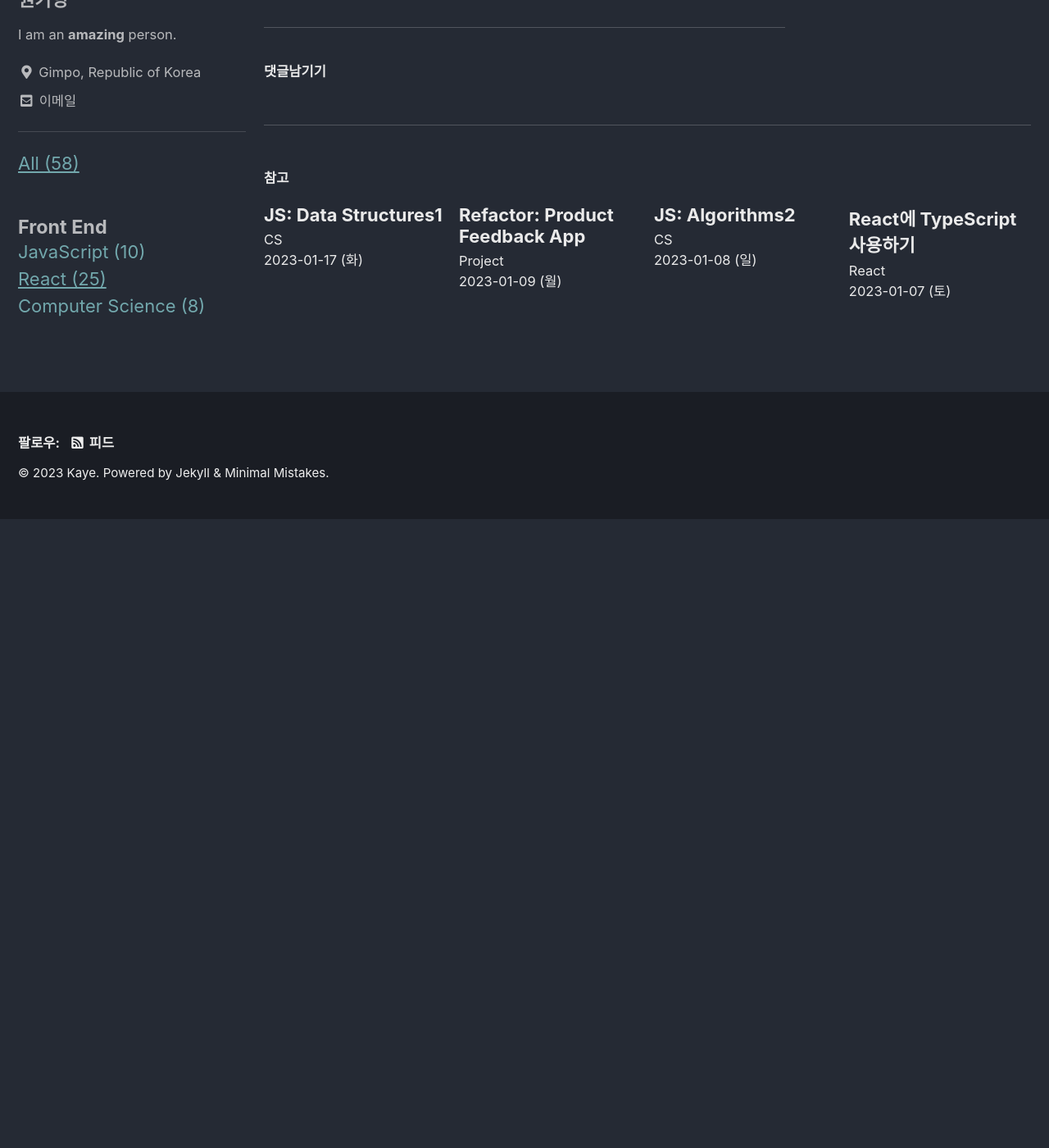
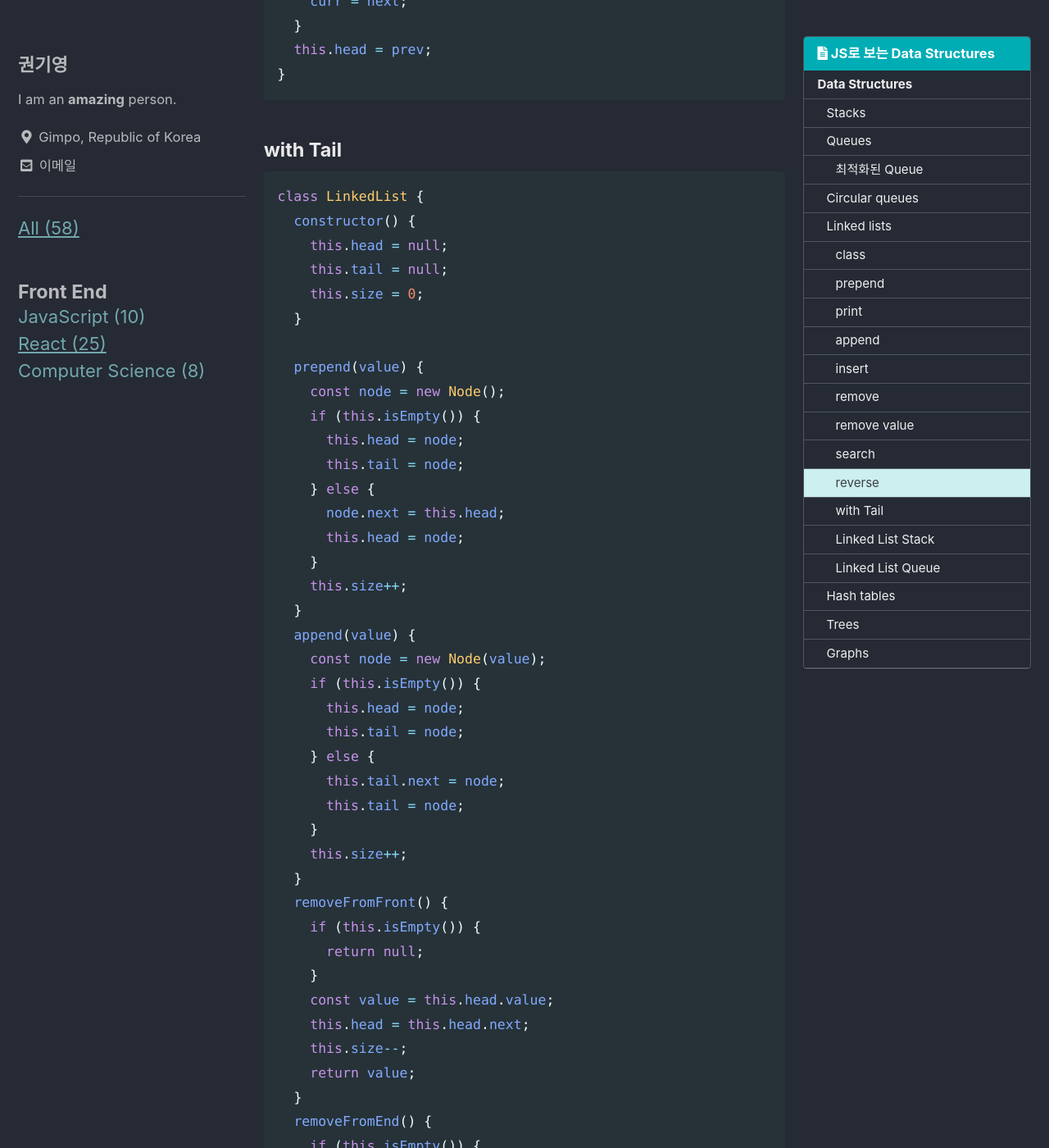
Before and after one commit to jhan117/jhan117.github.io, a Jekyll site: the page built from _posts/2023-01-17-js-data-structures-learn2.md, in a window 1280 px wide and 1400 px high, scrolled down 12055 px. Shown: the whole window at 82% size. Built offline with Jekyll 4.4.1, drawn with Linux system fonts in a browser that asks for light colours; cached includes are drawn as plain includes; comment, search, counter and statistics services are not loaded; before the commit the page ends 12688 px from its top, so only the background shows below that; some of the changed text lies outside the part shown.

Commit message:
TIL: 2023-01-19

````diff
--- a/_posts/2023-01-17-js-data-structures-learn2.md
+++ b/_posts/2023-01-17-js-data-structures-learn2.md
@@ -379,7 +379,254 @@ removeValue(value) {
 }
 ```
 
+#### search
+
+```js
+search(value) {
+  if (this.isEmpty()) {
+    return -1;
+  }
+  let i = 0;
+  let curr = this.head;
+  while (curr) {
+    if (curr.value === value) {
+      return i;
+    }
+    curr = curr.next;
+    i++;
+  }
+  return -1;
+}
+```
+
+#### reverse
+
+```js
+reverse() {
+  let prev = null;
+  let curr = this.head;
+  while (curr) {
+    let next = curr.next;
+    curr.next = prev;
+    prev = curr;
+    curr = next;
+  }
+  this.head = prev;
+}
+```
+
+#### with Tail
+
+```js
+class LinkedList {
+  constructor() {
+    this.head = null;
+    this.tail = null;
+    this.size = 0;
+  }
+
+  prepend(value) {
+    const node = new Node();
+    if (this.isEmpty()) {
+      this.head = node;
+      this.tail = node;
+    } else {
+      node.next = this.head;
+      this.head = node;
+    }
+    this.size++;
+  }
+  append(value) {
+    const node = new Node(value);
+    if (this.isEmpty()) {
+      this.head = node;
+      this.tail = node;
+    } else {
+      this.tail.next = node;
+      this.tail = node;
+    }
+    this.size++;
+  }
+  removeFromFront() {
+    if (this.isEmpty()) {
+      return null;
+    }
+    const value = this.head.value;
+    this.head = this.head.next;
+    this.size--;
+    return value;
+  }
+  removeFromEnd() {
+    if (this.isEmpty()) {
+      return null;
+    }
+    const value = this.tail.value;
+    if (this.size === 1) {
+      this.head = null;
+      this.tail = null;
+    } else {
+      let prev = this.head;
+      while (prev.next !== this.tail) {
+        prev = prev.next;
+      }
+      prev.next = null;
+      this.tail = prev;
+    }
+    this.size--;
+    return value;
+  }
+}
+
+const list = new LinkedList();
+```
+
+#### Linked List Stack
+
+```js
+class LinkedListStack {
+  constructor() {
+    this.list = new LinkedList();
+  }
+
+  push(value) {
+    this.list.prepend(value);
+  }
+  pop() {
+    return this.list.removeFromFront();
+  }
+  peek() {
+    return this.list.head.value;
+  }
+  isEmpty() {
+    return this.list.isEmpty();
+  }
+  getSize() {
+    return this.list.getSize();
+  }
+  print() {
+    return this.list.print();
+  }
+}
+
+const stack = new LinkedListStack();
+```
+
+#### Linked List Queue
+
+```js
+class LinkedListQueue {
+  constructor() {
+    this.list = new LinkedList();
+  }
+
+  enqueue(value) {
+    this.list.append(value);
+  }
+  dequeue() {
+    return this.list.removeFromFront();
+  }
+  peek() {
+    return this.list.head.value;
+  }
+  isEmpty() {
+    return this.list.isEmpty();
+  }
+  getSize() {
+    return this.list.getSize();
+  }
+  print() {
+    return this.list.print();
+  }
+}
+
+const queue = new LinkedListQueue();
+```
+
 ### Hash tables
+
+```js
+class HashTable {
+  constructor(size) {
+    this.table = new Array(size);
+    this.size = size;
+  }
+
+  hash(key) {
+    let total = 0;
+    for (let i = 0; i < key.length; i++) {
+      total += key.charCodeAt(i);
+    }
+    return total % this.size;
+  }
+
+  set(key, value) {
+    const index = this.hash(key);
+    this.table[index] = value;
+  }
+
+  get(key) {
+    const index = this.hash(key);
+    return this.table[index];
+  }
+
+  remove(key) {
+    const index = this.hash(key);
+    this.table[index] = undefined;
+  }
+
+  display() {
+    for (let i = 0; i < this.table.length; i++) {
+      if (this.table[i]) {
+        console.log(i, this.table[i]);
+      }
+    }
+  }
+}
+
+const table = new HashTable(50);
+```
+
+위처럼 작성하면 충돌이 발생한다. 아래의 코드처럼 수정해주면 잘 작동한다.
+
+```js
+set(key, value) {
+  const index = this.hash(key);
+  const bucket = this.table[index];
+  if (!bucket) {
+    this.table[index] = [[key, value]];
+  } else {
+    const sameKeyItem = bucket.find((item) => item[0] === key);
+    if (sameKeyItem) {
+      sameKeyItem[1] = value;
+    } else {
+      bucket.push([key, value]);
+    }
+  }
+}
+
+get(key) {
+  const index = this.hash(key);
+  const bucket = this.table[index];
+  if (bucket) {
+    const sameKeyItem = bucket.find((item) => item[0] === key);
+    if (sameKeyItem) {
+      return sameKeyItem[1];
+    }
+  }
+  return undefined;
+}
+
+remove(key) {
+  const index = this.hash(key);
+  const bucket = this.table[index];
+  if (bucket) {
+    const sameKeyItem = bucket.find((item) => item[0] === key);
+    if (sameKeyItem) {
+      bucket.splice(bucket.indexOf(sameKeyItem), 1);
+    }
+  }
+}
+```
 
 ### Trees
 
````
Also changed, not shown: other parts of _posts/2023-01-17-js-data-structures-learn2.md (+1 -1 lines).
